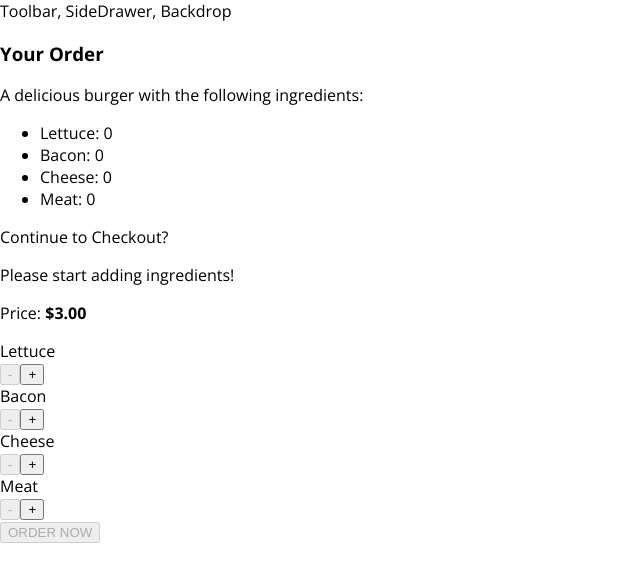
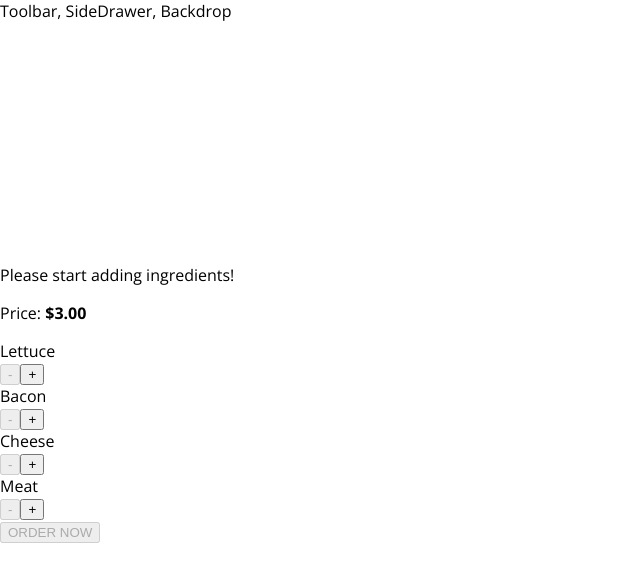
Before and after one commit to micah-rose/burger-builder-rematch, a React app: page / in a window 1280 px wide. Shown: the top 582 px of the page, without its empty margins (0-640 px from the left). Built offline with nearby package versions, Linux system fonts and the light colour scheme.

Commit message:
Started writing logic to only make the modal visible if the Order Now button is clicked.

```diff
--- a/src/components/Burger/BuildControls/BuildControls.js
+++ b/src/components/Burger/BuildControls/BuildControls.js
@@ -22,7 +22,8 @@
         ))}
         <button
         className={classes.OrderButton}
-        disabled={!props.purchasable}>ORDER NOW</button>
+        disabled={!props.purchasable}
+        onClick={props.ordered}>ORDER NOW</button>
     </div>
 )
 
--- a/src/components/UI/Modal/Modal.js
+++ b/src/components/UI/Modal/Modal.js
@@ -2,7 +2,12 @@
 import classes from '../Modal/Modal.css'
 
 const Modal = ( props ) => (
-    <div className ={classes.Modal}>
+    <div
+    className ={classes.Modal}
+    style={{
+        transform: props.show ? 'translateY(0)' : 'translateY(-100vh)',
+        opacity: props.show ? '1' : '0'
+    }}>
        {props.children}
     </div>
 );
--- a/src/containers/BurgerBuilder/BurgerBuilder.js
+++ b/src/containers/BurgerBuilder/BurgerBuilder.js
@@ -20,7 +20,8 @@
             meat: 0
         },
         totalPrice: 3,
-        purchasable: false
+        purchasable: false,
+        purchasing: false
     }
 
     updatePurchaseState (ingredients) {
@@ -78,6 +79,10 @@
         this.updatePurchaseState(updatedIngredients);
     }
 
+    purchaseHandler(){
+        this.setState({purchasing: true})
+    }
+
     render(){
         const disabledInfo = {
             ...this.state.ingredients
@@ -88,7 +93,7 @@
 
         return (
             <Aux>
-                <Modal>
+                <Modal show={this.state.purchasing}>
                     <OrderSummary ingredients={this.state.ingredients} />
                 </Modal>
                 <Burger ingredients={this.state.ingredients}/>
@@ -98,6 +103,7 @@
                     disabled = {disabledInfo}
                     purchasable = {this.state.purchasable}
                     price={this.state.totalPrice}
+                    ordered={this.purchaseHandler}
                 />
             </Aux>
         );
```
